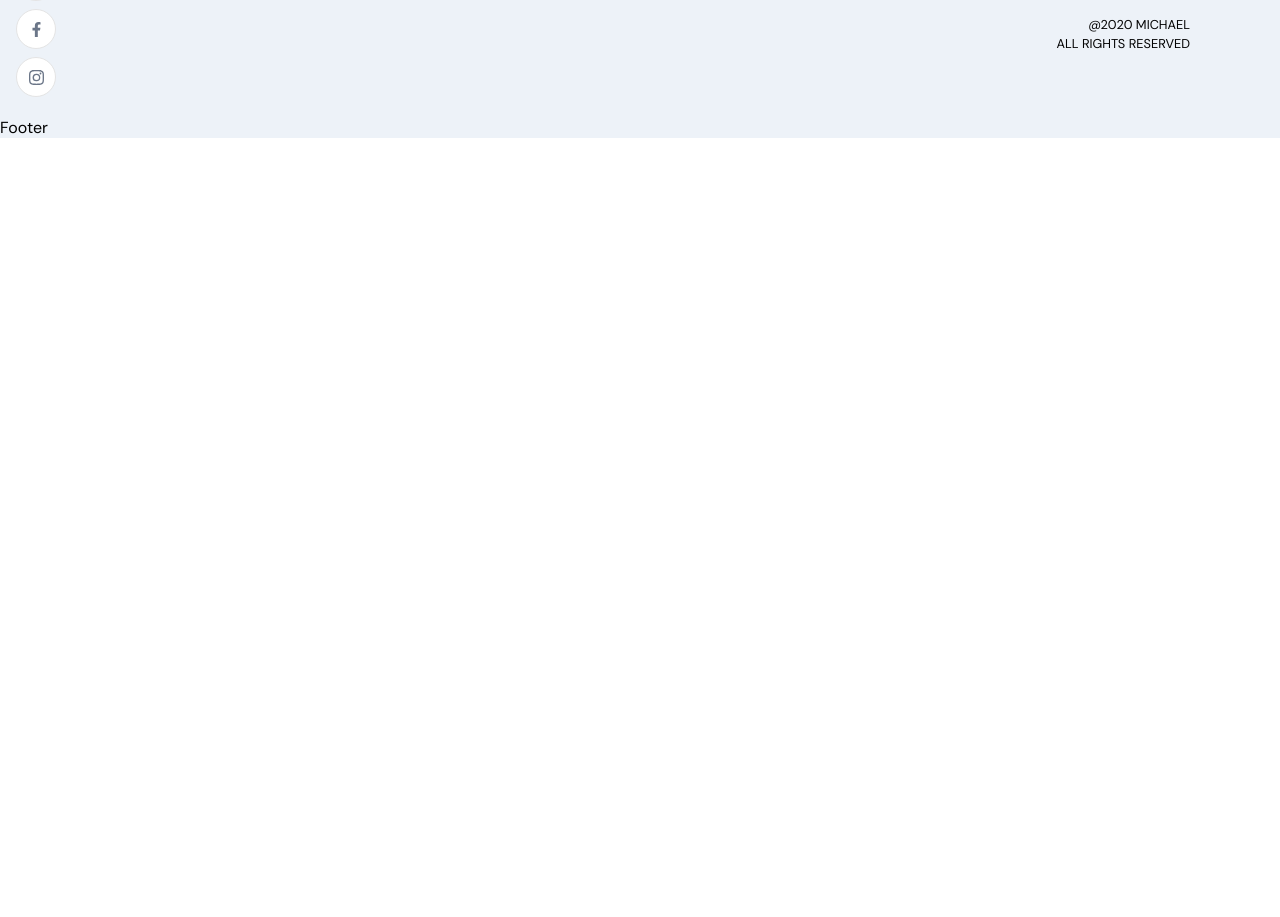
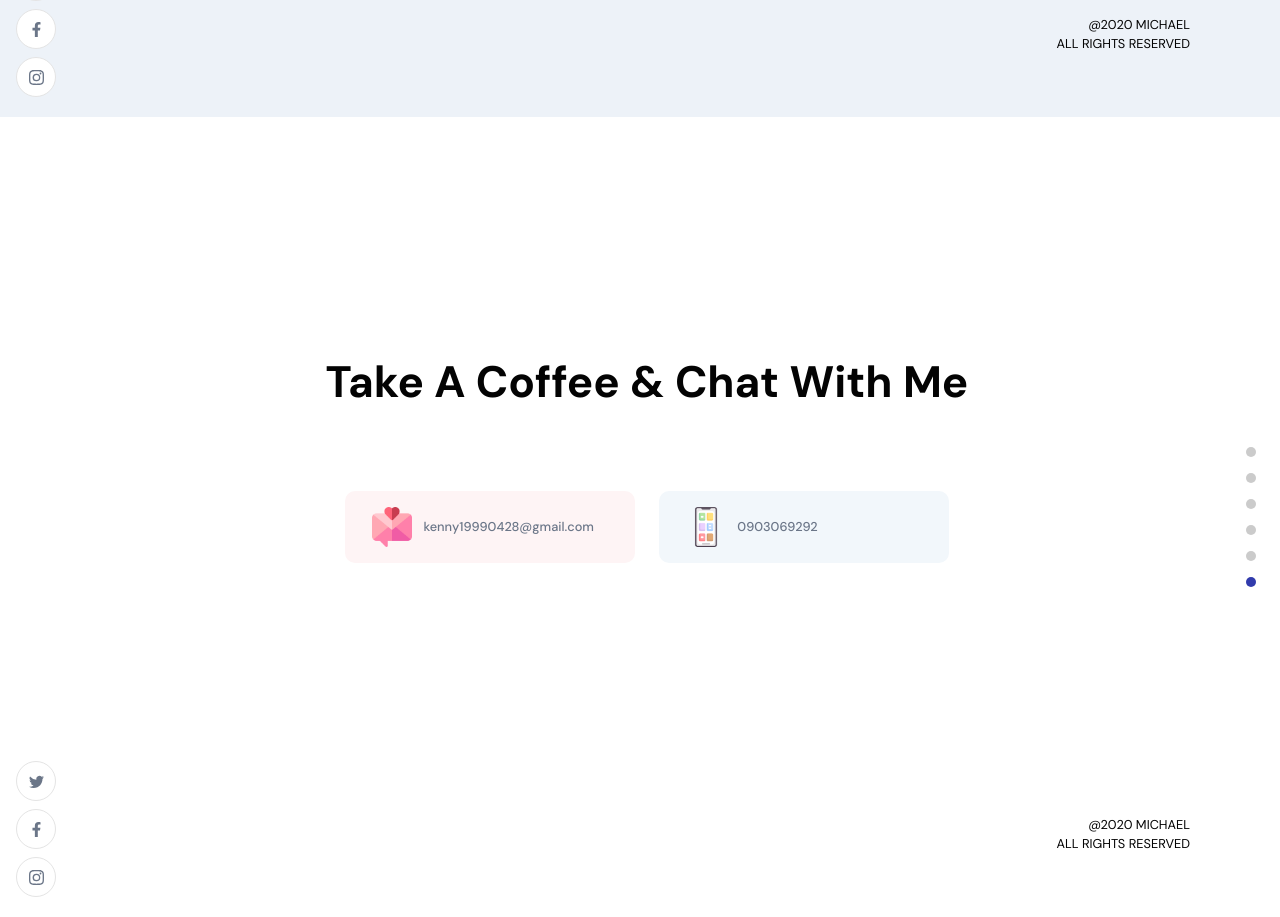
Before and after one commit to Kennylin-0428/kenny_portfolio, a React (Create React App) app in the folder frontend_react/: page / in a window 1280 px wide. Shown: the part 3883-4800 px from the top of the page. Before the commit the page ends 4021 px from the top, so only its background shows below. Built offline with nearby package versions, Linux system fonts and the light colour scheme; no server answers.

Commit message:
Add footer

```diff
--- a/frontend_react/src/container/Footer/Footer.jsx
+++ b/frontend_react/src/container/Footer/Footer.jsx
@@ -1,10 +1,86 @@
-import React from 'react'
+import React from 'react';
+
+import { images } from '../../contsants';
+import { AppWrap, MotionWrap } from '../../wrapper';
+//import { client } from '../../client';
 import './Footer.scss';
 
 const Footer = () => {
+  // const [formData, setFormData] = useState({ name: '', email: '', message: '' });
+  // const [isFormSubmitted, setIsFormSubmitted] = useState(false);
+  // const [loading, setLoading] = useState(false);
+
+  // const { username, email, message } = formData;
+
+  // const handleChangeInput = (e) => {
+  //   const { name, value } = e.target;
+  //   setFormData({ ...formData, [name]: value });
+  // };
+
+  // const handleSubmit = () => {
+  //   setLoading(true);
+
+  //   const contact = {
+  //     _type: 'contact',
+  //     name: formData.username,
+  //     email: formData.email,
+  //     message: formData.message,
+  //   };
+
+  //   client.create(contact)
+  //     .then(() => {
+  //       setLoading(false);
+  //       setIsFormSubmitted(true);
+  //     })
+  //     .catch((err) => console.log(err));
+  // };
+
   return (
-    <div>Footer</div>
-  )
-}
+    <>
+      <h2 className="head-text">Take a coffee & chat with me</h2>
 
-export default Footer
+      <div className="app__footer-cards">
+        <div className="app__footer-card ">
+          <img src={images.email} alt="email" />
+          <a href="mailto:kenny19990428@gmail.com" className="p-text">kenny19990428@gmail.com</a>
+        </div>
+        <div className="app__footer-card">
+          <img src={images.mobile} alt="phone" />
+          <a href="tel:0903069292" className="p-text">0903069292</a>
+        </div>
+      </div>
+      {/* {!isFormSubmitted ? (
+        <div className="app__footer-form app__flex">
+          <div className="app__flex">
+            <input className="p-text" type="text" placeholder="Your Name" name="username" value={username} onChange={handleChangeInput} />
+          </div>
+          <div className="app__flex">
+            <input className="p-text" type="email" placeholder="Your Email" name="email" value={email} onChange={handleChangeInput} />
+          </div>
+          <div>
+            <textarea
+              className="p-text"
+              placeholder="Your Message"
+              value={message}
+              name="message"
+              onChange={handleChangeInput}
+            />
+          </div>
+          <button type="button" className="p-text" onClick={handleSubmit}>{!loading ? 'Send Message' : 'Sending...'}</button>
+        </div>
+      ) : (
+        <div>
+          <h3 className="head-text">
+            Thank you for getting in touch!
+          </h3>
+        </div>
+      )} */}
+    </>
+  );
+};
+
+export default AppWrap(
+  MotionWrap(Footer, 'app__footer'),
+  'contact',
+  'app__whitebg',
+);
--- a/frontend_react/src/container/Footer/Footer.scss
+++ b/frontend_react/src/container/Footer/Footer.scss
@@ -0,0 +1,130 @@
+.app__footer {
+    flex: 1;
+    width: 100%;
+    flex-direction: column;
+
+    @media screen and (max-width: 768px) {
+      flex-direction: column;
+    }
+  }
+
+  .app__footer-cards {
+    width: 60%;
+    display: flex;
+    justify-content: space-evenly;
+    align-items: center;
+    flex-wrap: wrap;
+    margin: 4em 2rem 2rem;
+
+    .app__footer-card {
+      min-width: 290px;
+      display: flex;
+      flex-direction: row;
+      justify-content: flex-start;
+      align-items: center;
+
+      margin: 1rem 0;
+      padding: 1rem;
+      border-radius: 10px;
+      cursor: pointer;
+      background-color: #fef4f5;
+
+      transition: all 0.3s ease-in-out;
+
+      img {
+        width: 40px;
+        height: 40px;
+        margin: 0 0.7rem;
+      }
+
+      p {
+        font-weight: 500;
+      }
+      a {
+        text-decoration: none;
+        font-weight: 500;
+      }
+      &:hover {
+        box-shadow: 0 0 25px #fef4f5;
+      }
+
+      @media screen and (max-width: 450px) {
+        width: 100%;
+      }
+    }
+
+    @media screen and (max-width: 768px) {
+      width: 100%;
+    }
+  }
+
+  .app__footer-cards .app__footer-card:last-child {
+    background-color: #f2f7fb;
+  }
+
+  .app__footer-cards .app__footer-card:last-child:hover {
+    box-shadow: 0 0 25px #f2f7fb;
+  }
+
+  .app__footer-form {
+    width: 60%;
+    flex-direction: column;
+    margin: 1rem 2rem;
+
+    div {
+      width: 100%;
+
+      margin: 0.75rem 0;
+      border-radius: 10px;
+      cursor: pointer;
+      background-color: var(--primary-color);
+
+      transition: all 0.3s ease-in-out;
+
+      input,
+      textarea {
+        width: 100%;
+        padding: 0.95rem;
+        border: none;
+        border-radius: 7px;
+        background-color: var(--primary-color);
+
+        font-family: var(--font-base);
+        color: var(--secondary-color);
+        outline: none;
+      }
+
+      textarea {
+        height: 170px;
+      }
+
+      &:hover {
+        box-shadow: 0 0 25px var(--primary-color);
+      }
+    }
+
+    button {
+      padding: 1rem 2rem;
+      border-radius: 10px;
+      border: none;
+      background-color: var(--secondary-color);
+
+      font-weight: 500;
+      color: var(--white-color);
+      outline: none;
+      margin: 2rem 0 0 0;
+      font-family: var(--font-base);
+
+      transition: cubic-bezier(0.55, 0.085, 0.68, 0.53);
+      cursor: pointer;
+
+      &:hover {
+        background-color: #2430af;
+      }
+    }
+
+    @media screen and (max-width: 768px) {
+      width: 100%;
+      margin: 1rem 0;
+    }
+  }
```
